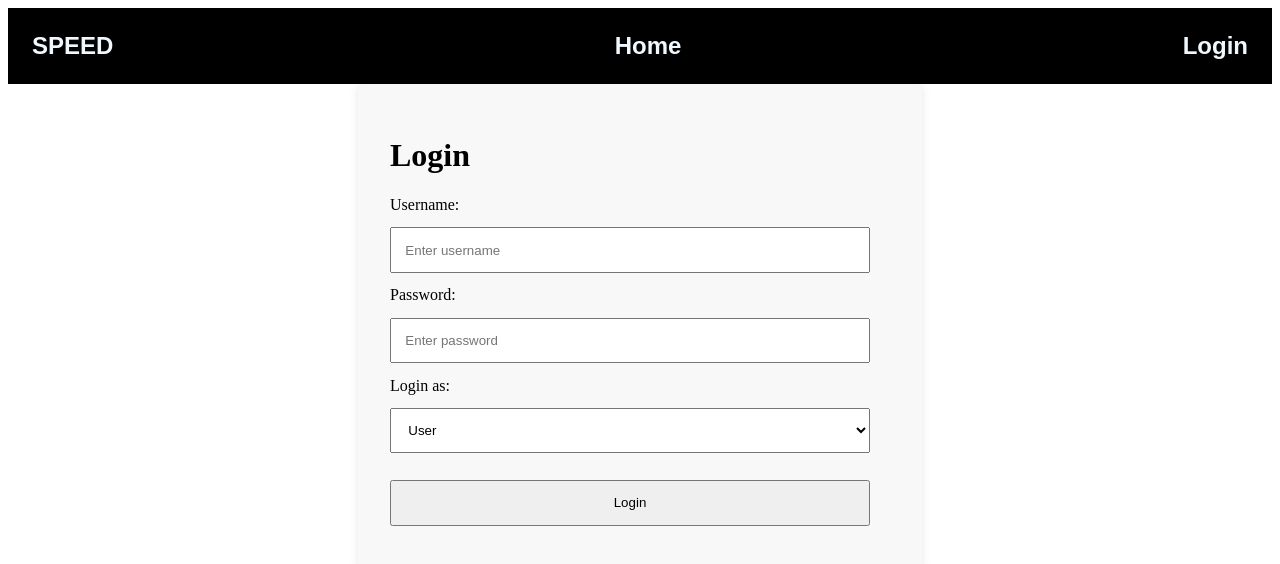
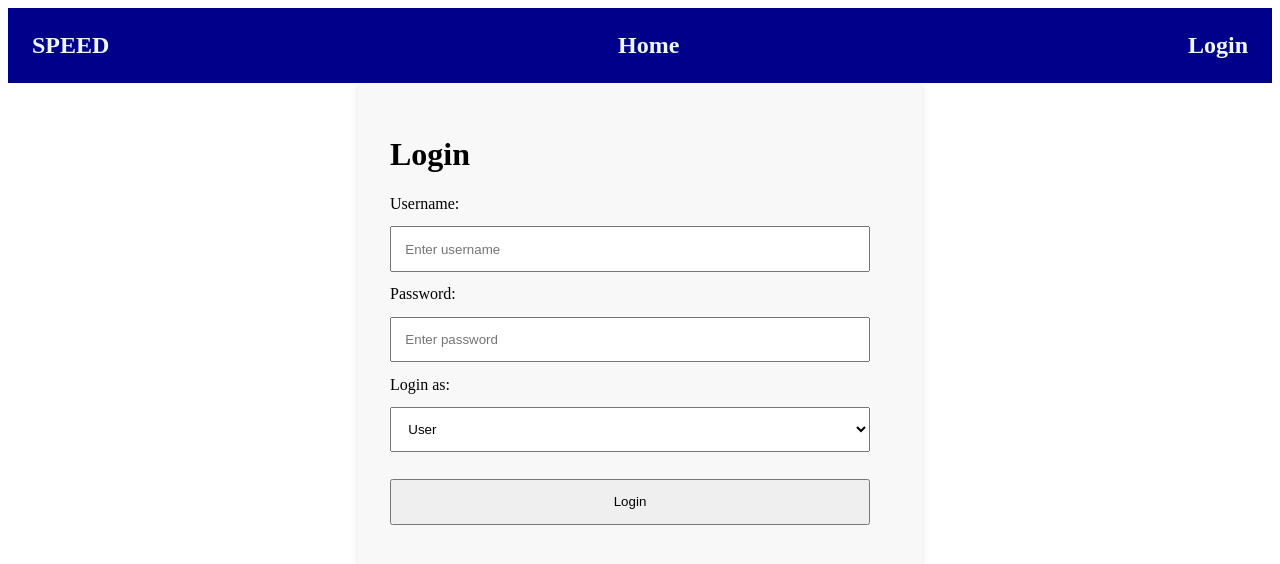
Before and after one commit to Madison-T/SPEED_Development_Articles, a Next.js app in the folder frontend/: page /login in a window 1280 px wide. Shown: the top 564 px of the page. Built offline with nearby package versions, Linux system fonts and the light colour scheme.

Commit message:
Revert "Update Nav.module.scss"

```diff
--- a/frontend/src/components/PopulatedNavBar.tsx
+++ b/frontend/src/components/PopulatedNavBar.tsx
@@ -44,6 +44,7 @@ const PopulatedNavBar = () => {
         <NavItem dropdown>
           Options <IoMdArrowDropdown />
           <NavDropDown>
+            <NavItem route="/articles">View Articles</NavItem>
             <NavItem route="/articles/new">Submit New</NavItem>
             <NavItem onClick={handleSearchClick}>Search</NavItem>
             <NavItem route="/moderation-queue">Moderation Queue</NavItem>
@@ -57,6 +58,7 @@ const PopulatedNavBar = () => {
         <NavItem dropdown>
           Articles <IoMdArrowDropdown />
           <NavDropDown>
+            <NavItem route="/articles">View Articles</NavItem>
             <NavItem route="/articles/new">Submit New</NavItem>
             <NavItem onClick={handleSearchClick}>Search</NavItem>
           </NavDropDown>
--- a/frontend/src/components/nav/Nav.module.scss
+++ b/frontend/src/components/nav/Nav.module.scss
@@ -4,8 +4,7 @@
     top: 0;
     flex-direction: row;
     width: 100%;
-    font-family: "Arial", "Helvetica", sans-serif;
-    background-color: black;
+    background-color: darkblue;
     align-items: center;
     color: aliceblue;
     font-size: 1.5em;
@@ -37,7 +36,7 @@
     visibility: hidden;
     display: flex;
     flex-direction: column;
-    background-color: black;
+    background-color: darkblue;
     position: absolute;
     top: 100%;
     right: 0;
```
